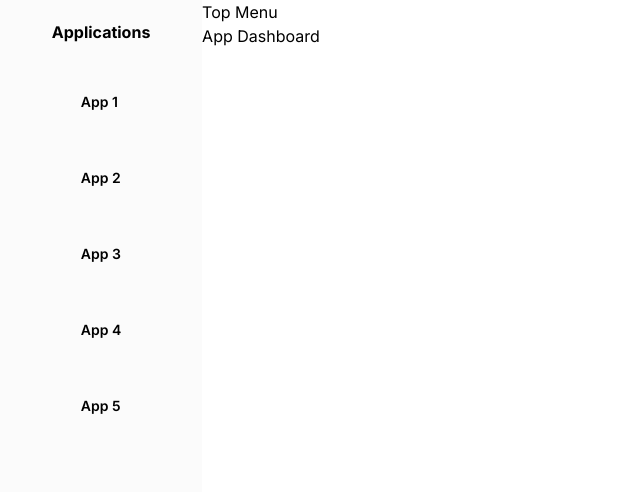
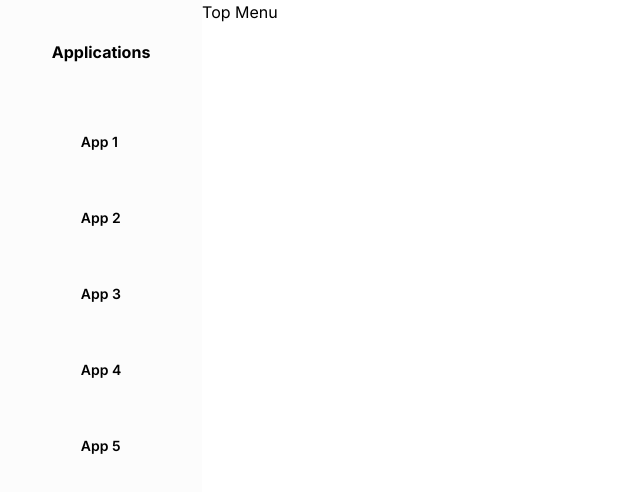
Before and after one commit to ameerajayakumar/appX, a Next.js app: page / in a window 1280 px wide. Shown: the top 492 px of the page, without its empty margins (0-640 px from the left). Built offline with nearby package versions, Linux system fonts and the light colour scheme.

Commit message:
view panel implemented

```diff
--- a/src/app/(components)/SideNav/index.jsx
+++ b/src/app/(components)/SideNav/index.jsx
@@ -4,9 +4,10 @@ import { loadApp } from '@/state';
 
 const SideNav = () => {
   const menu = useAppSelector((state) => state.global.menu);
+  const dispatch = useAppDispatch();
+
+  //delete below
   const state = useAppSelector((state) => state.global);
-  const dispatch = useAppDispatch();
-  // const activeapp = useAppSelector((state) => state.global.activeApp);
   console.log('state is', state);
 
   const selectApp = (app) => {
@@ -14,8 +15,8 @@ const SideNav = () => {
   };
 
   return (
-    <div className="flex flex-col w-64 md:w-60 bg-[#fafafaac] items-center">
-      <div className="my-5 font-bold">Applications</div>
+    <div className="flex flex-col w-64 md:w-60 bg-[#fcfcfcd2]  items-center">
+      <div className="my-10 font-bold">Applications</div>
       <ul>
         {menu.map((item, index) => (
           <li
--- a/src/app/AppDashboard/page.jsx
+++ b/src/app/AppDashboard/page.jsx
@@ -1,10 +1,28 @@
-import React from 'react';
+'use client';
+
+import React, { useEffect, useState } from 'react';
+import { useAppSelector } from '../redux';
+
+const ViewPanel = () => {
+  const activeApp = useAppSelector((state) => state.global.activeApp);
+  const [LoadedApp, setLoadedApp] = useState(null);
+
+  useEffect(() => {
+    if (activeApp) {
+      import(`../(components)/Applications/${activeApp}`).then((Component) => {
+        setLoadedApp(() => Component.default);
+      });
+    }
+  }, [activeApp]);
+
+  return <div>{LoadedApp ? <LoadedApp /> : <></>}</div>;
+};
 
 const AppDashboard = () => {
   return (
     <div>
       <div>Top Menu</div>
-      <div>App Dashboard</div>
+      <ViewPanel />
     </div>
   );
 };
--- a/src/app/AppWrapper.jsx
+++ b/src/app/AppWrapper.jsx
@@ -14,7 +14,7 @@ const AppLayout = ({ children }) => {
   return (
     <div className="flex w-full min-h-screen">
       <SideNav></SideNav>
-      <main className="flex flex-col w-full h-full">{children}</main>
+      <main className="flex flex-col w-full bg-[#ffffffbd]">{children}</main>
     </div>
   );
 };
```
